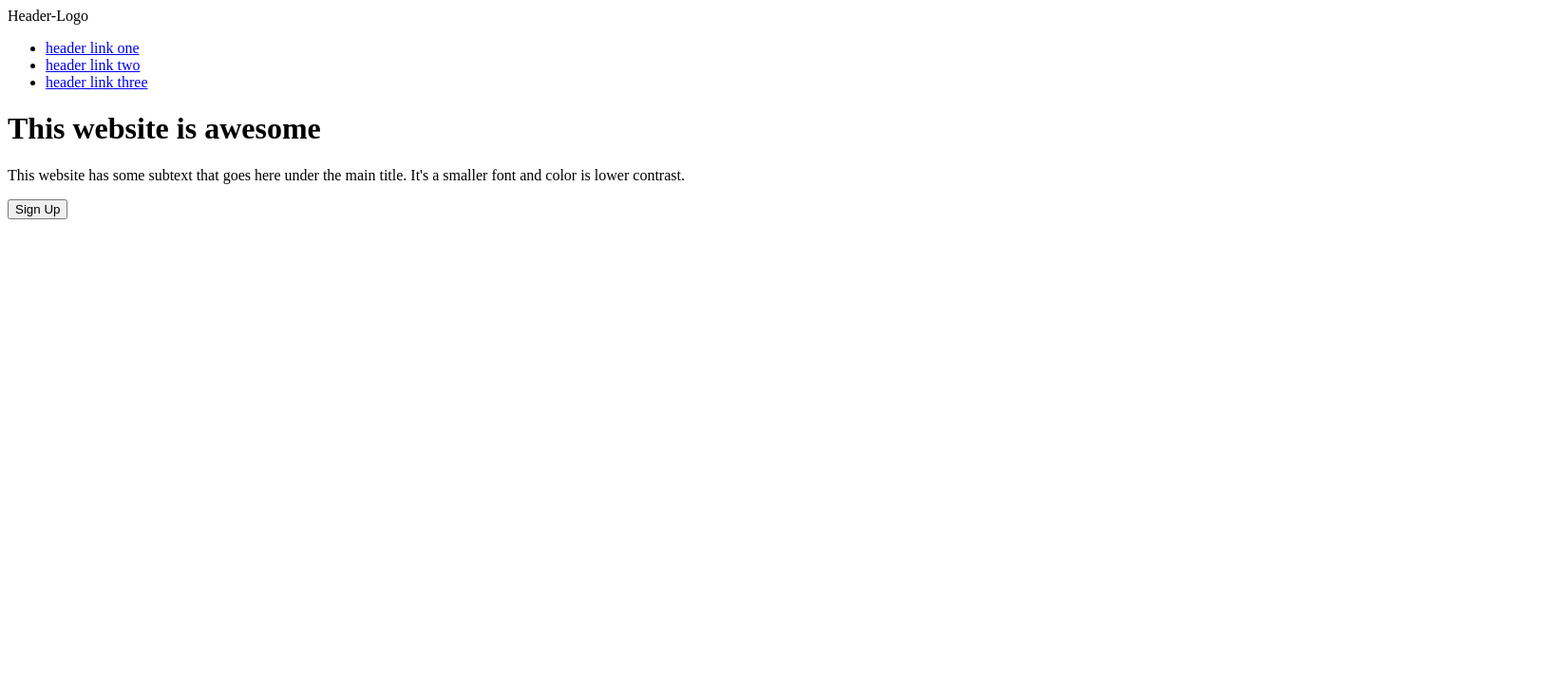
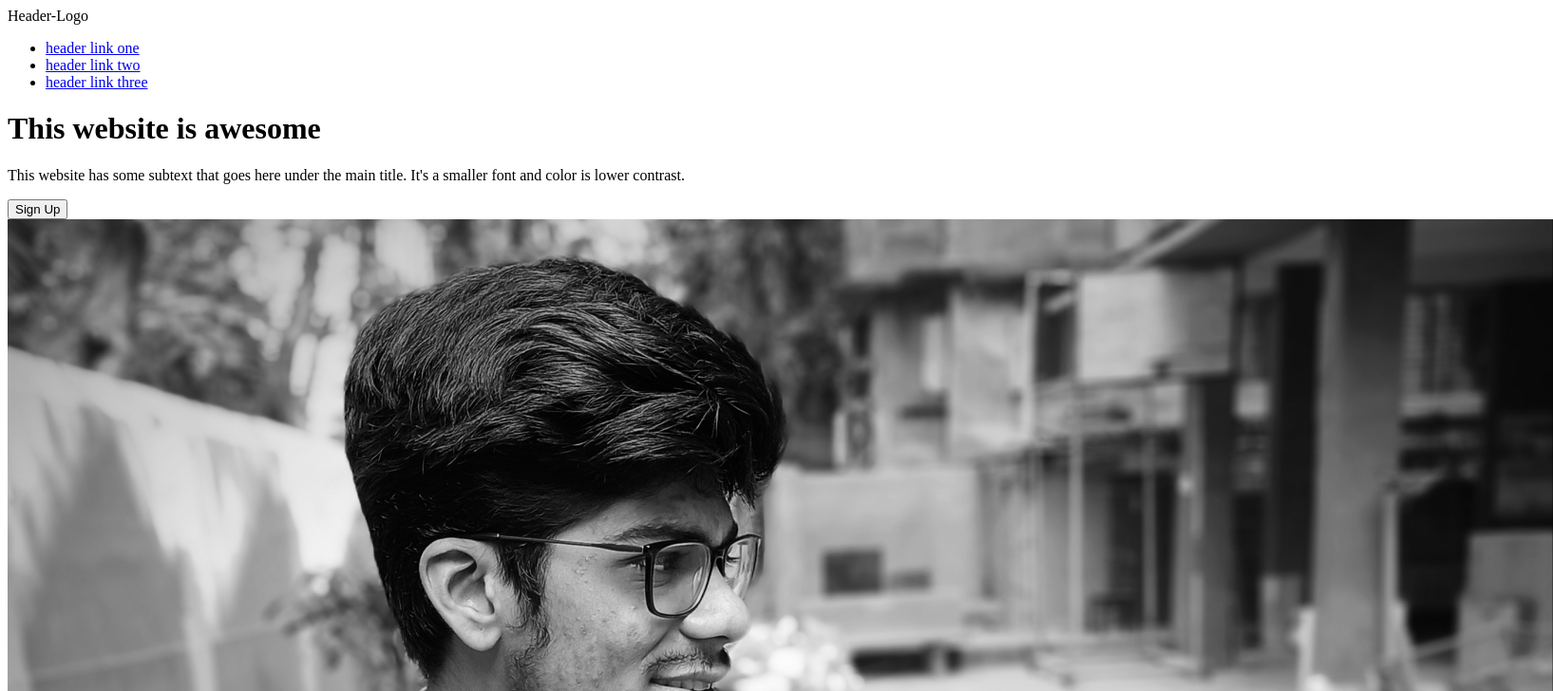
Before and after one commit to Harsh2432/Landing-Page, a plain HTML site: page index.html in a window 1280 px wide. Shown: the top 728 px of the page at 95% size, 1635 px wide, since content can reach past the window. Drawn offline with Linux system fonts and the light colour scheme.

Commit message:
Edit index.html

```diff
--- a/index.html
+++ b/index.html
@@ -45,6 +45,7 @@
                     Sign Up
                 </button>
             </div>
+            <img src="Images/Harsh.jpg" alt="">
         </div>
     </header>
 </body>
```
